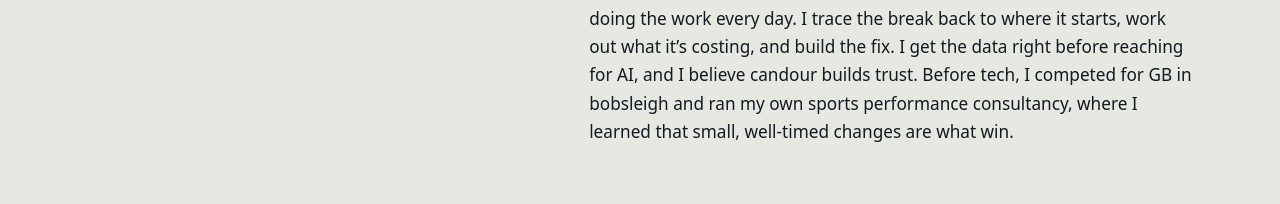
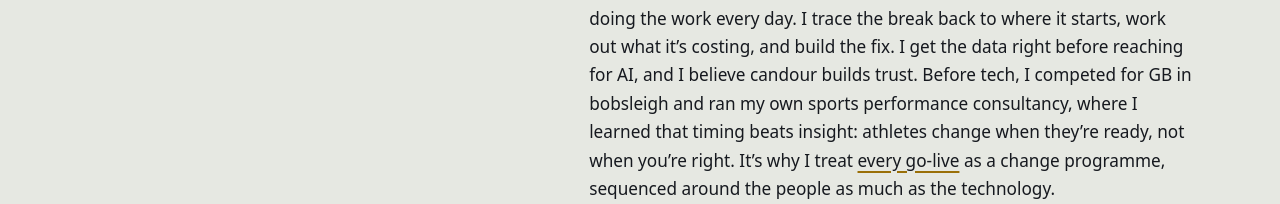
Before and after one commit to blkren/blkren.github.io, a plain HTML site: page index.html in a window 1280 px wide. Shown: the part 596-800 px from the top of the page. Drawn offline with Linux system fonts and the light colour scheme.

Commit message:
Make timing the lesson from coaching and link it to go-lives
Co-Authored-By: Claude Opus 5.5 <noreply@anthropic.com>

```diff
--- a/index.html
+++ b/index.html
@@ -58,7 +58,7 @@
         <p class="hero__short">I find where customer value breaks, put a number on what it’s costing both sides, and build the fix. I’ve done it across a SaaS book and by building customer success from scratch in a professional services business, including winning back clients who had already decided to leave.</p>
         <p>I think of every customer relationship as a value chain: what’s promised at the sale, what’s delivered, what the customer actually does with it, and what they’d tell their leadership it was worth. Somewhere along that chain, value usually breaks or gets stuck. Finding where, and why, is the work I enjoy most.</p>
         <p>I’ve done it on both sides of customer success: running renewals and expansion across a SaaS book, and building customer success from scratch in a professional services business, including winning back clients who had already decided to leave.</p>
-        <p>The answers usually come from conversations with clients and the people doing the work every day. I trace the break back to where it starts, work out what it’s costing, and build the fix. I get the data right before reaching for AI, and I believe candour builds trust. Before tech, I competed for GB in bobsleigh and ran my own sports performance consultancy, where I learned that small, well-timed changes are what win.</p>
+        <p>The answers usually come from conversations with clients and the people doing the work every day. I trace the break back to where it starts, work out what it’s costing, and build the fix. I get the data right before reaching for AI, and I believe candour builds trust. Before tech, I competed for GB in bobsleigh and ran my own sports performance consultancy, where I learned that timing beats insight: athletes change when they’re ready, not when you’re right. It’s why I treat <a href="cs-operations/golive-copilot/">every go-live</a> as a change programme, sequenced around the people as much as the technology.</p>
       </div>
     </div>
   </section>
```
